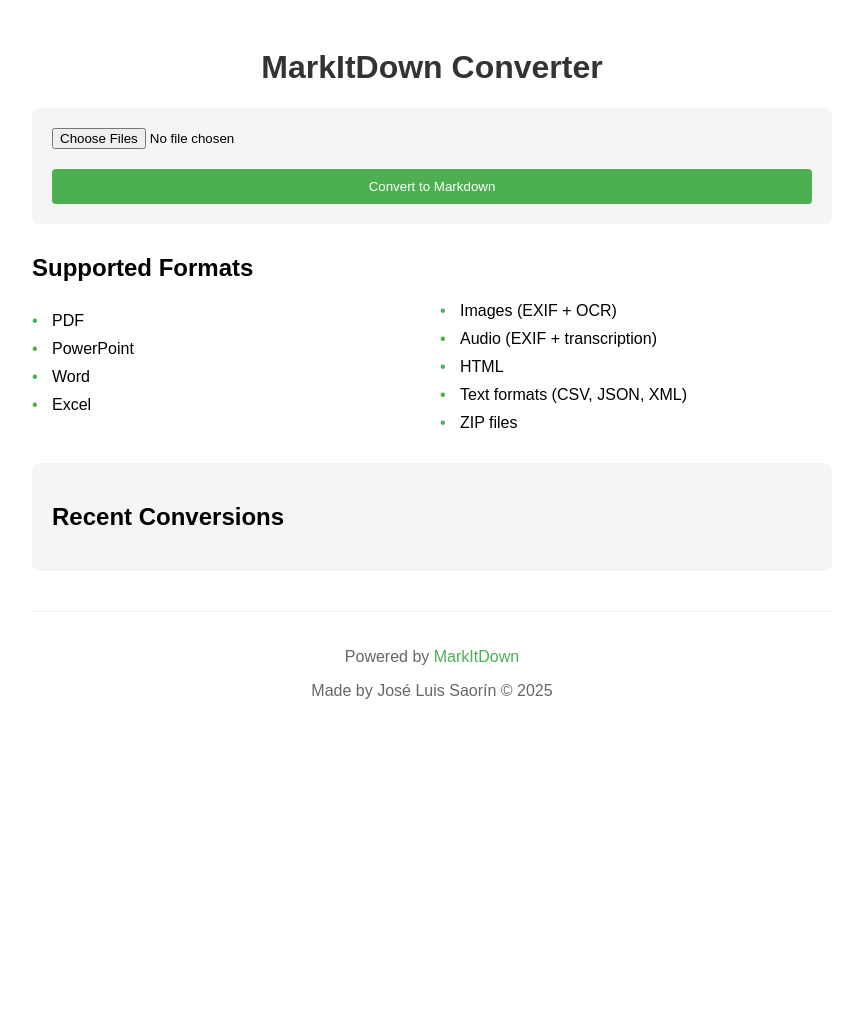
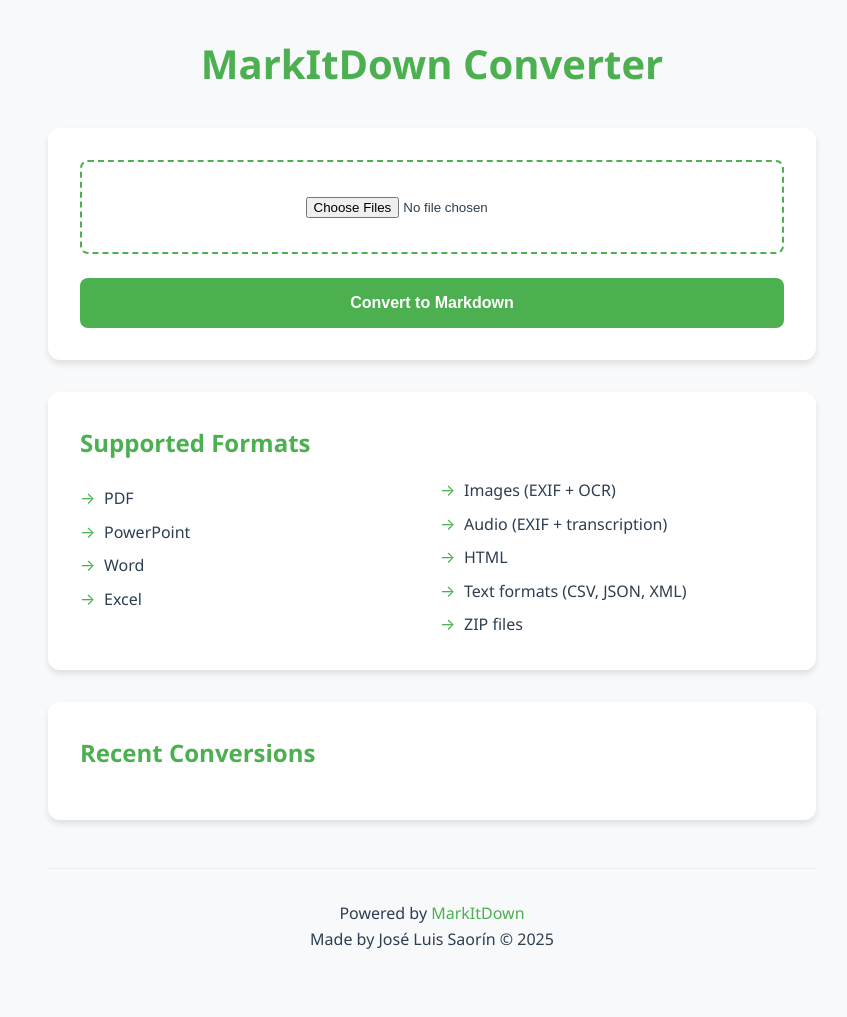
Before and after one commit to joseluissaorin/MarkItDown-Flask-GUI-API, a Flask app: page / in a window 1280 px wide. Shown: the whole page, without its empty margins (208-1055 px from the left). Before the commit the page ends 699 px from the top, so only its background shows below. Run offline with Flask 2, Linux system fonts and the light colour scheme.

Commit message:
Assistant checkpoint: Enhanced UI with modern design and better typography
Assistant generated file changes:
- static/style.css: Enhance UI design with modern styling
- templates/index.html: Add CSS classes and icons

---

User prompt:

Make it much more beautiful

```diff
--- a/static/style.css
+++ b/static/style.css
@@ -1,40 +1,150 @@
+
+:root {
+  --primary: #4CAF50;
+  --primary-dark: #45a049;
+  --bg-light: #f8f9fa;
+  --text: #2c3e50;
+  --shadow: 0 4px 6px rgba(0, 0, 0, 0.1);
+}
+
+* {
+  margin: 0;
+  padding: 0;
+  box-sizing: border-box;
+}
+
+body {
+  font-family: 'Segoe UI', system-ui, -apple-system, sans-serif;
+  color: var(--text);
+  background: var(--bg-light);
+  line-height: 1.6;
+}
 
 .container {
   max-width: 800px;
-    margin: 0 auto;
-    padding: 20px;
-    font-family: Arial, sans-serif;
+  margin: 2rem auto;
+  padding: 0 1rem;
 }
 
 h1 {
+  font-size: 2.5rem;
   text-align: center;
-    color: #333;
+  margin-bottom: 2rem;
+  color: var(--primary);
 }
 
 .converter {
-    background: #f5f5f5;
-    padding: 20px;
-    border-radius: 8px;
-    margin: 20px 0;
+  background: white;
+  padding: 2rem;
+  border-radius: 12px;
+  box-shadow: var(--shadow);
+  margin-bottom: 2rem;
 }
 
 .upload-area {
-    margin-bottom: 20px;
+  border: 2px dashed var(--primary);
+  border-radius: 8px;
+  padding: 2rem;
+  text-align: center;
+  margin-bottom: 1.5rem;
+  transition: all 0.3s ease;
+}
+
+.upload-area:hover {
+  border-color: var(--primary-dark);
+  background: rgba(76, 175, 80, 0.05);
+}
+
+button {
+  background: var(--primary);
+  color: white;
+  padding: 1rem 2rem;
+  border: none;
+  border-radius: 8px;
+  font-size: 1rem;
+  font-weight: 600;
+  cursor: pointer;
+  width: 100%;
+  transition: all 0.3s ease;
+}
+
+button:hover {
+  background: var(--primary-dark);
+  transform: translateY(-1px);
+}
+
+.supported-formats {
+  background: white;
+  padding: 2rem;
+  border-radius: 12px;
+  box-shadow: var(--shadow);
+}
+
+.supported-formats h2 {
+  color: var(--primary);
+  margin-bottom: 1rem;
+}
+
+.supported-formats ul {
+  columns: 2;
+  list-style: none;
+  gap: 1rem;
+}
+
+.supported-formats li {
+  margin: 0.5rem 0;
+  padding-left: 1.5rem;
+  position: relative;
+}
+
+.supported-formats li:before {
+  content: "→";
+  position: absolute;
+  left: 0;
+  color: var(--primary);
+}
+
+.conversion-history {
+  background: white;
+  padding: 2rem;
+  border-radius: 12px;
+  box-shadow: var(--shadow);
+  margin-top: 2rem;
+}
+
+.conversion-history h2 {
+  color: var(--primary);
+  margin-bottom: 1rem;
+}
+
+.history-item {
+  padding: 1rem;
+  border-bottom: 1px solid #eee;
+  transition: all 0.3s ease;
+}
+
+.history-item:hover {
+  background: rgba(76, 175, 80, 0.05);
+}
+
+.history-item a {
+  color: var(--primary);
+  text-decoration: none;
+  font-weight: 500;
 }
 
 .progress {
-    margin: 15px 0;
-    background: #ddd;
-    border-radius: 4px;
-    height: 20px;
-    position: relative;
+  background: #eee;
+  border-radius: 8px;
+  height: 8px;
+  margin: 1rem 0;
+  overflow: hidden;
+  display: none;
 }
 
 .progress-bar {
-    width: 100%;
   height: 100%;
-    background: #4CAF50;
-    border-radius: 4px;
+  background: var(--primary);
   animation: progress 1s infinite linear;
   background-size: 30px 30px;
   background-image: linear-gradient(
@@ -49,95 +159,20 @@ h1 {
   );
 }
 
-.progress-text {
-    position: absolute;
-    width: 100%;
+footer {
   text-align: center;
-    color: white;
-    text-shadow: 1px 1px 1px rgba(0,0,0,0.5);
-    line-height: 20px;
-}
-
-button {
-    background: #4CAF50;
-    color: white;
-    padding: 10px 20px;
-    border: none;
-    border-radius: 4px;
-    cursor: pointer;
-    width: 100%;
-}
-
-button:hover {
-    background: #45a049;
-}
-
-.supported-formats {
-    margin-top: 30px;
-}
-
-.supported-formats ul {
-    columns: 2;
-    list-style-type: none;
-    padding: 0;
-}
-
-.supported-formats li {
-    margin: 10px 0;
-    padding-left: 20px;
-    position: relative;
-}
-
-.supported-formats li:before {
-    content: "•";
-    position: absolute;
-    left: 0;
-    color: #4CAF50;
-}
-
-.conversion-history {
-    margin-top: 30px;
-    background: #f5f5f5;
-    padding: 20px;
-    border-radius: 8px;
-}
-
-.history-item {
-    padding: 10px;
-    border-bottom: 1px solid #ddd;
-}
-
-.history-item:last-child {
-    border-bottom: none;
-}
-
-.history-item a {
-    color: #4CAF50;
-    text-decoration: none;
-}
-
-.history-item a:hover {
-    text-decoration: underline;
-}
-
-footer {
-    margin-top: 40px;
-    text-align: center;
-    color: #666;
+  margin-top: 3rem;
+  padding: 2rem 0;
   border-top: 1px solid #eee;
-    padding-top: 20px;
 }
 
 footer a {
-    color: #4CAF50;
+  color: var(--primary);
   text-decoration: none;
+  font-weight: 500;
 }
 
 @keyframes progress {
-    0% {
-        background-position: 0 0;
+  0% { background-position: 0 0; }
+  100% { background-position: 30px 0; }
 }
-    100% {
-        background-position: 30px 0;
-    }
-}
--- a/templates/index.html
+++ b/templates/index.html
@@ -1,9 +1,10 @@
-
 <!DOCTYPE html>
 <html>
 <head>
     <title>MarkItDown Converter</title>
     <link rel="stylesheet" href="/static/style.css">
+    <link rel="stylesheet" href="https://fonts.googleapis.com/css2?family=Inter:wght@400;500;600&display=swap">
+    <meta name="viewport" content="width=device-width, initial-scale=1.0">
 </head>
 <body>
     <div class="container">
```
Lines whose indentation alone changed are shown as unchanged.
